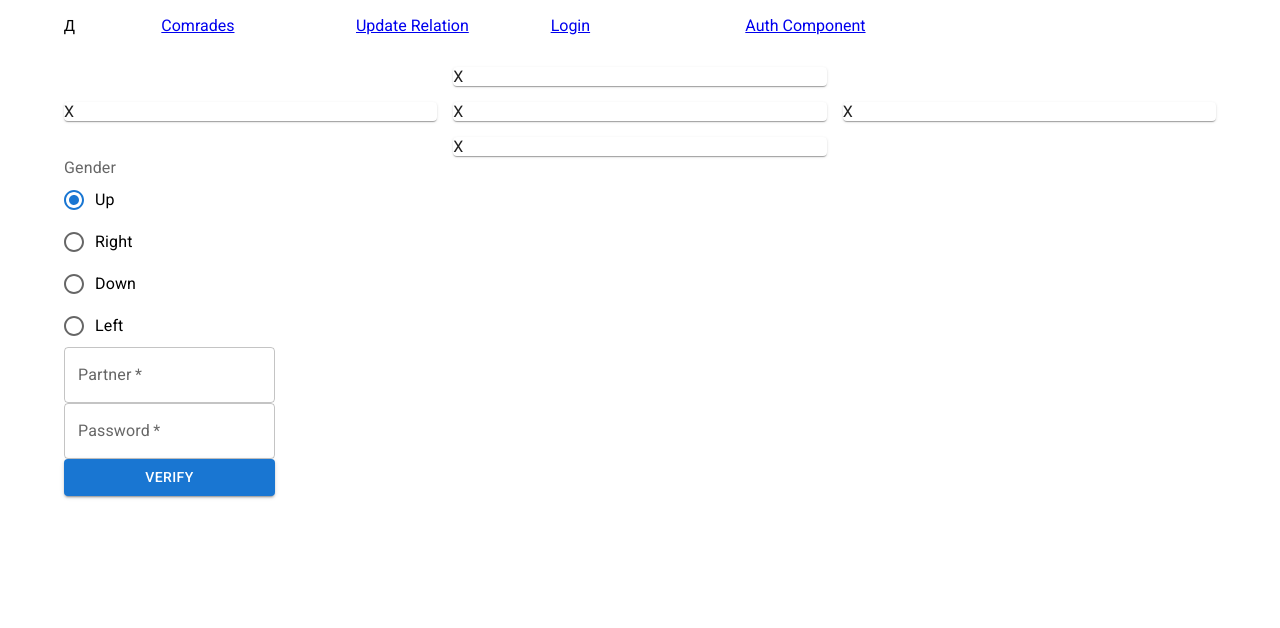
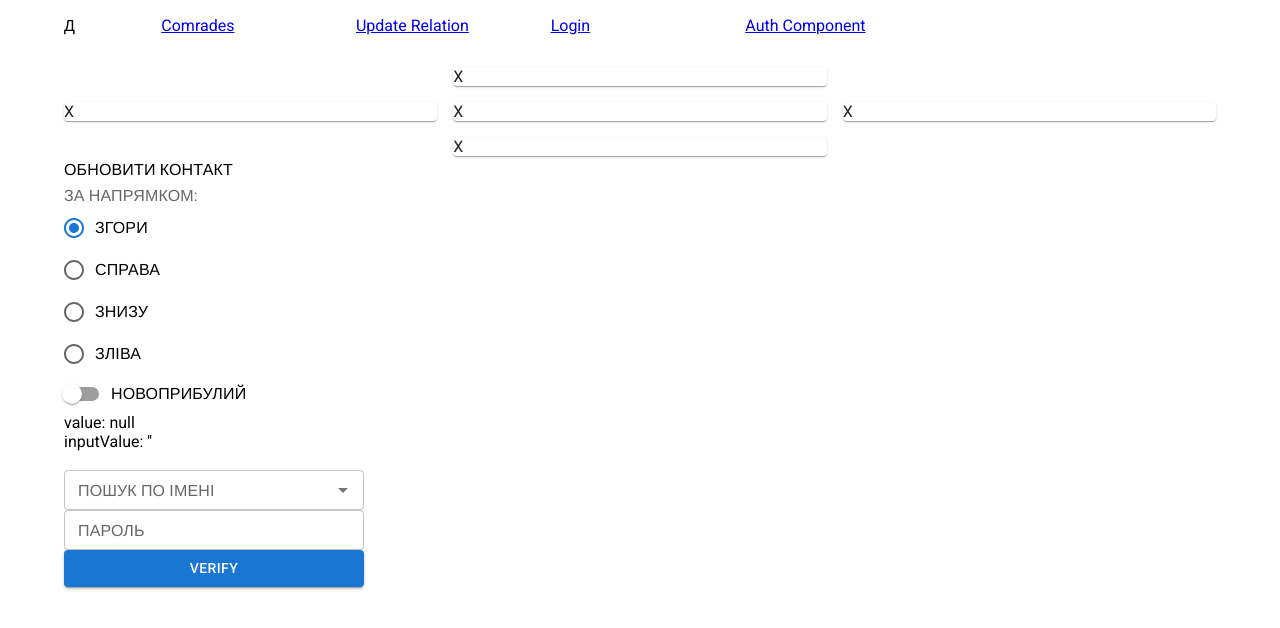
Before and after one commit to livotron/domo, a React (Create React App) app in the folder client/: page /update-relation in a window 1280 px wide. Shown: the top 628 px of the page. Built offline with nearby package versions, Linux system fonts and the light colour scheme; no server answers; sample sign-in values are in the browser's storage; a web font is replaced by a local one.

Commit message:
translated, updated validation form

```diff
--- a/client/src/features/user/NewUserLogin.tsx
+++ b/client/src/features/user/NewUserLogin.tsx
@@ -66,7 +66,7 @@ export const NewUserLogin = () => {
   return (
     <FormControl>
       <FormLabel id="demo-radio-buttons-group-label">
-        ПОЛОЖЕННЯ ВАШОГО РЕКРУТЕРА:
+        РЕКРУТЕР ЗНАХОДИТЬСЯ ВІДНОСНО ВАС:
       </FormLabel>
       <RadioGroup
         aria-labelledby="demo-radio-buttons-group-label"
--- a/client/src/features/user/SearchUser.tsx
+++ b/client/src/features/user/SearchUser.tsx
@@ -19,25 +19,30 @@ export const SearchUser = ({ getSearchedUser, searchContext }: Props) => {
     setOptions([]);
     setValue(null);
     setInputValue("");
-  }, [searchContext])
+  }, [searchContext]);
   const handleInputValueChange = (newInputValue: string) => {
+    const inputValueCapitalized = newInputValue.toUpperCase();
+    if (inputValueCapitalized.length === 0) setOptions([]);
     if (
-      (newInputValue.length === 3 && inputValue.length < 3) ||
-      (newInputValue.length > 3 &&
-        newInputValue.substring(0, 3) !== inputValue.substring(0, 3))
+      (inputValueCapitalized.length === 3 && inputValue.length < 3) ||
+      (inputValueCapitalized.length > 3 &&
+        inputValueCapitalized.substring(0, 3) !== inputValue.substring(0, 3))
     ) {
       setLoading(true);
-      searchUsersByName(newInputValue.substring(0, 3)).then((res): void => {
-        setOptions(res.map((user) => user.name));
-        setLoading(false);
-        console.log(res);
-      });
+      searchUsersByName(inputValueCapitalized.substring(0, 3)).then(
+        (res): void => {
+          setOptions(res.map((user) => user.name.replaceAll("_", " ")));
+          setLoading(false);
+          console.log(res);
+        }
+      );
     }
-    setInputValue(newInputValue);
+    setInputValue(inputValueCapitalized);
   };
   const handleValueChange = (newValue: string | null) => {
-    setValue(newValue);
-    getSearchedUser(newValue);
+    const underscoredValue = newValue?.replaceAll(" ", "_") || null;
+    setValue(underscoredValue);
+    getSearchedUser(underscoredValue);
   };
 
   return (
--- a/client/src/features/user/UserBox.tsx
+++ b/client/src/features/user/UserBox.tsx
@@ -3,12 +3,12 @@ import { Card } from "@mui/material";
 interface Props {
   name: string;
   changeUser: (name: string) => void;
-  central?: boolean
+  central?: boolean;
 }
 export const UserBox = ({ name, changeUser, central }: Props) => {
   return (
     <Card onClick={() => !central && name && changeUser(name)}>
-      {name? name : 'X'}
+      {name ? name.replaceAll("_", " ") : "X"}
     </Card>
   );
 };
--- a/client/src/features/user/ValidateForm.tsx
+++ b/client/src/features/user/ValidateForm.tsx
@@ -5,7 +5,9 @@ import {
   FormLabel,
   Radio,
   RadioGroup,
+  Switch,
   TextField,
+  Typography,
 } from "@mui/material";
 import { Direction } from "./types";
 import { useSelector } from "react-redux";
@@ -13,85 +15,94 @@ import { RootState } from "app/rootReducer";
 import { ChangeEvent, FormEvent, MouseEvent, useState } from "react";
 import { useAppDispatch } from "app/store";
 import { verifyPartner } from "./userSlice";
+import { SearchUser } from "./SearchUser";
 
 export const ValidateForm = () => {
   const [radiobutton, setRadiobutton] = useState<Direction>(Direction.up);
-  const [partnerName, setPartnerName] = useState<string>("");
-  const [password, setPassword] = useState<string>("");
+  const [partnerName, setPartnerName] = useState("");
+  const [password, setPassword] = useState("");
+  const [isNewPartner, setIsNewPartner] = useState(false);
 
   const userName = useSelector((state: RootState) => state.user.user.name);
-  const partners = useSelector((state: RootState) => state.user.partners);
 
   const handleChange = (e: ChangeEvent<HTMLInputElement>) => {
     const radiobuttonDirection = e.target.value as Direction;
     e.preventDefault();
     setRadiobutton(radiobuttonDirection);
-
-    switch (radiobuttonDirection) {
-      case Direction.up:
-        partners[0] && setPartnerName(partners[0].name);
-        break;
-      case Direction.right:
-        partners[1] && setPartnerName(partners[1].name);
-        break;
-      case Direction.down:
-        partners[2] && setPartnerName(partners[2].name);
-        break;
-      case Direction.up:
-        partners[3] && setPartnerName(partners[3].name);
-        break;
-    }
   };
   const dispatch = useAppDispatch();
   const handleSubmit = (e: MouseEvent) => {
     e.preventDefault();
     dispatch(
-      verifyPartner({ partnerName, direction: radiobutton, hash: password })
+      verifyPartner({ partnerName: partnerName.trim().replaceAll(" ", "_"), direction: radiobutton, hash: password })
     );
   };
   return (
     <FormControl>
-      <FormLabel id="demo-radio-buttons-group-label">Gender</FormLabel>
+      <Typography variant="subtitle1">ОБНОВИТИ КОНТАКТ</Typography>
+
+      <FormLabel id="demo-radio-buttons-group-label">ЗА НАПРЯМКОМ:</FormLabel>
       <RadioGroup
         aria-labelledby="demo-radio-buttons-group-label"
-        defaultValue="female"
         name="radio-buttons-group"
         value={radiobutton}
         onChange={(e) => handleChange(e)}
       >
-        <FormControlLabel value={Direction.up} control={<Radio />} label="Up" />
+        <FormControlLabel
+          value={Direction.up}
+          control={<Radio />}
+          label="ЗГОРИ"
+        />
         <FormControlLabel
           value={Direction.right}
           control={<Radio />}
-          label="Right"
+          label="СПРАВА"
         />
         <FormControlLabel
           value={Direction.down}
           control={<Radio />}
-          label="Down"
+          label="ЗНИЗУ"
         />
         <FormControlLabel
           value={Direction.left}
           control={<Radio />}
-          label="Left"
+          label="ЗЛІВА"
         />
       </RadioGroup>
+      <FormControlLabel
+        control={
+          <Switch
+            checked={isNewPartner}
+            onChange={(e) => setIsNewPartner(e.target.checked)}
+          />
+        }
+        label="НОВОПРИБУЛИЙ"
+      />
+      {isNewPartner ? (
         <TextField
-        required
+          size="small"
           id="partner-name-field"
-        label="Partner"
+          label="ПОВНЕ ІМʼЯ"
           variant="outlined"
           value={partnerName}
           onChange={(event: ChangeEvent<HTMLInputElement>) =>
-          setPartnerName(event.target.value)
+            setPartnerName(event.target.value.toUpperCase())
           }
         />
+      ) : (
+        <SearchUser
+          searchContext={userName}
+          getSearchedUser={(user) => setPartnerName(user || "")}
+        />
+      )}
       <TextField
-        required
+        size="small"
+
         id="password-field"
-        label="Password"
+        label="ПАРОЛЬ"
         variant="outlined"
         value={password}
+        inputProps={{ maxLength: 44 }}
         onChange={(event: ChangeEvent<HTMLInputElement>) =>
           setPassword(event.target.value)
         }
```
Lines whose indentation alone changed are shown as unchanged.
